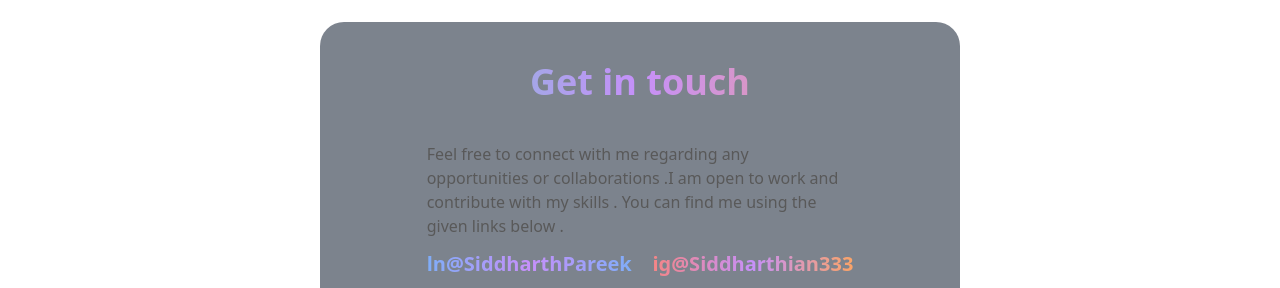
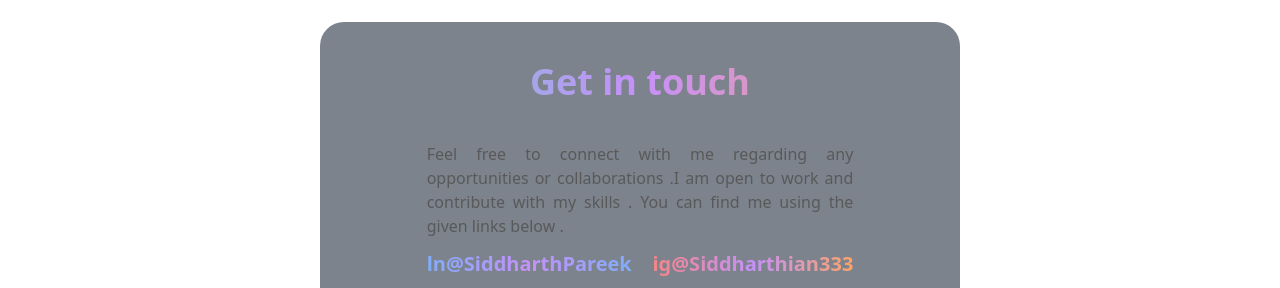
Before and after one commit to Conormcgregor333/Portfolio-website, a React (Vite) app in the folder app/: page / in a window 1280 px wide. Shown: the part 1930-2218 px from the top of the page. Built offline with nearby package versions, Linux system fonts and the light colour scheme; a web font is replaced by a local one.

Commit message:
added some CSS

```diff
--- a/app/src/home.jsx
+++ b/app/src/home.jsx
@@ -145,8 +145,8 @@ export default function Home() {
         <p
           className={
             localStorage.getItem("theme") == "dark"
-              ? "text-justufy w-2/3 mx-auto text-white  selection:text-orange-500"
-              : "text-justufy w-2/3 mx-auto  selection:text-orange-500"
+              ? "text-justify w-2/3 mx-auto text-white  selection:text-orange-500"
+              : "text-justify w-2/3 mx-auto  selection:text-orange-500"
           }
         >
           Feel free to connect with me regarding any opportunities or
```
